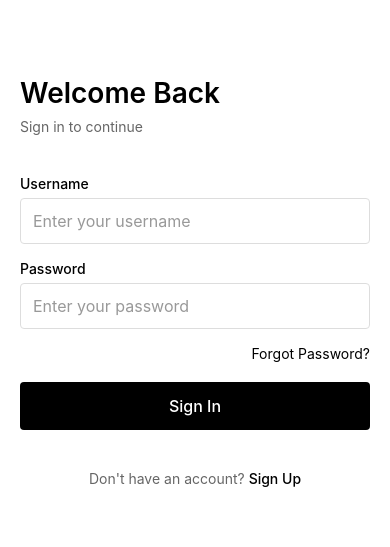
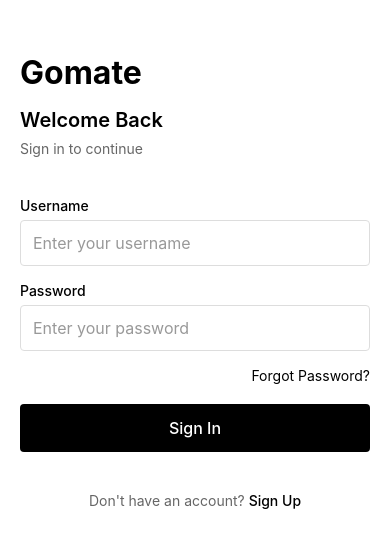
Before and after one commit to rithakith/gomate, a React Native app: screen /Login in a window 390 px wide. Shown: the part 141-688 px from the top of the page. Built offline with nearby package versions, Linux system fonts and the light colour scheme; no server answers.

Commit message:
Enhance header in Login and Register screens with app name and adjust title font size for consistency

```diff
--- a/src/screens/LoginScreen.js
+++ b/src/screens/LoginScreen.js
@@ -69,13 +69,12 @@ export default function LoginScreen({ navigation }) {
     >
       <ScrollView contentContainerStyle={styles.scrollContainer}>
         <View style={styles.content}>
-          {/* Header */}
-          <View style={styles.header}>
-            <Text style={styles.title}>Welcome Back</Text>
-            <Text style={styles.subtitle}>Sign in to continue</Text>
-          </View>
-
-          {/* Form */}
+        {/* Header */}
+        <View style={styles.header}>
+          <Text style={styles.appName}>Gomate</Text>
+          <Text style={styles.title}>Welcome Back</Text>
+          <Text style={styles.subtitle}>Sign in to continue</Text>
+        </View>          {/* Form */}
           <View style={styles.form}>
             <View style={styles.inputContainer}>
               <Text style={styles.label}>Username</Text>
@@ -165,8 +164,14 @@ const styles = StyleSheet.create({
   header: {
     marginBottom: 40,
   },
+  appName: {
+    fontSize: 32,
+    fontWeight: '700',
+    color: '#000',
+    marginBottom: 16,
+  },
   title: {
-    fontSize: 28,
+    fontSize: 20,
     fontWeight: '600',
     color: '#000',
     marginBottom: 8,
--- a/src/screens/ProfileScreen.js
+++ b/src/screens/ProfileScreen.js
@@ -65,7 +65,7 @@ export default function ProfileScreen() {
         </TouchableOpacity>
 
         <TouchableOpacity style={styles.menuItem}>
-          <Text style={styles.menuText}>About</Text>
+          <Text style={styles.menuText}>About Gomate</Text>
           <Text style={styles.menuArrow}>›</Text>
         </TouchableOpacity>
       </View>
--- a/src/screens/RegisterScreen.js
+++ b/src/screens/RegisterScreen.js
@@ -77,13 +77,12 @@ export default function RegisterScreen({ navigation }) {
     >
       <ScrollView contentContainerStyle={styles.scrollContainer}>
         <View style={styles.content}>
-          {/* Header */}
-          <View style={styles.header}>
-            <Text style={styles.title}>Create Account</Text>
-            <Text style={styles.subtitle}>Sign up to get started</Text>
-          </View>
-
-          {/* Form */}
+        {/* Header */}
+        <View style={styles.header}>
+          <Text style={styles.appName}>Gomate</Text>
+          <Text style={styles.title}>Create Account</Text>
+          <Text style={styles.subtitle}>Sign up to get started</Text>
+        </View>          {/* Form */}
           <View style={styles.form}>
             <View style={styles.inputContainer}>
               <Text style={styles.label}>Username</Text>
@@ -216,8 +215,14 @@ const styles = StyleSheet.create({
   header: {
     marginBottom: 40,
   },
+  appName: {
+    fontSize: 32,
+    fontWeight: '700',
+    color: '#000',
+    marginBottom: 16,
+  },
   title: {
-    fontSize: 28,
+    fontSize: 20,
     fontWeight: '600',
     color: '#000',
     marginBottom: 8,
```
